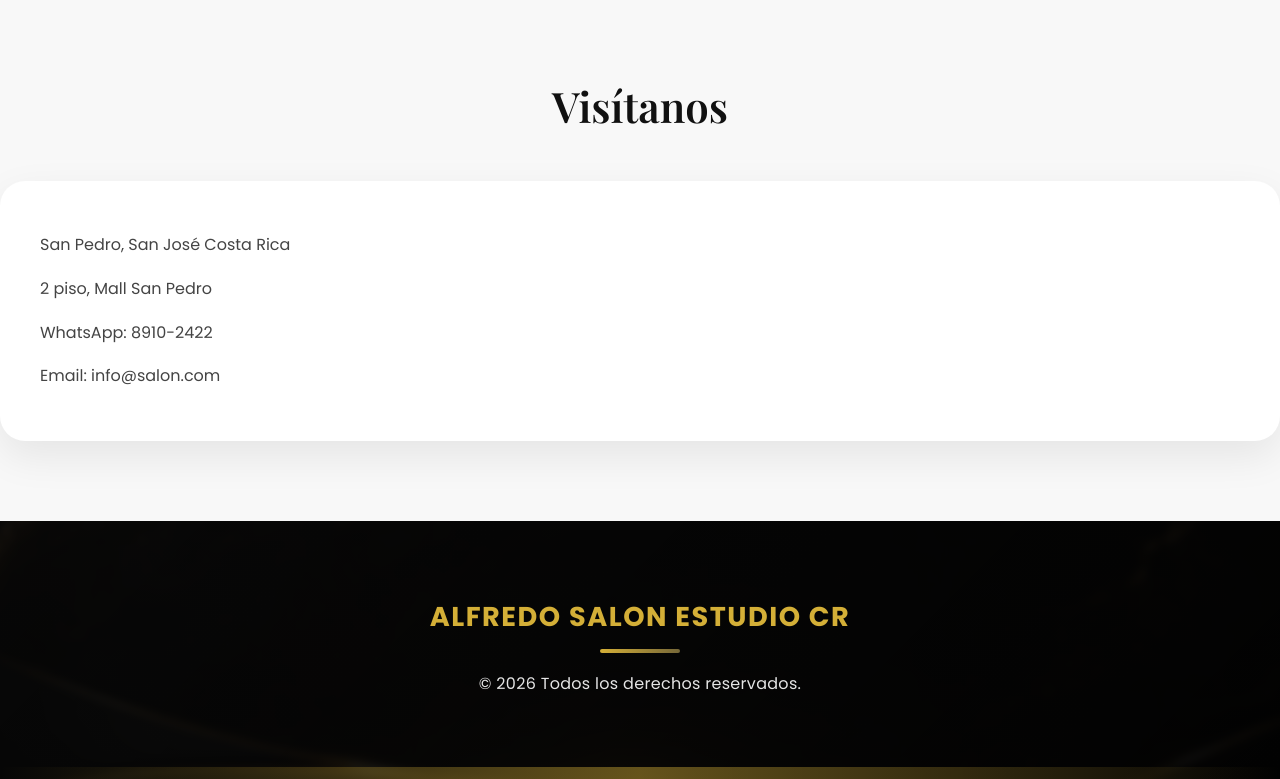
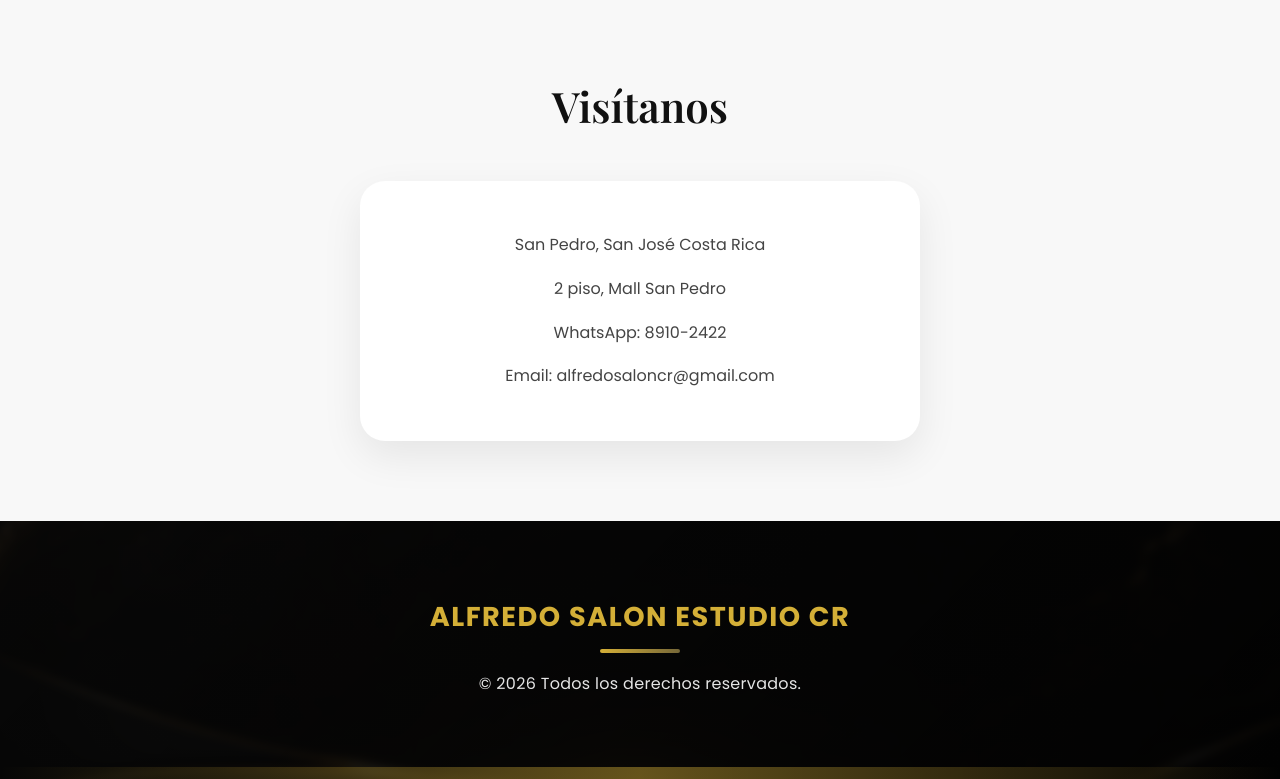
Before and after one commit to Orlando211995/SalonBelleza, a PHP site: page /SalonBelleza/ in a window 1280 px wide. Shown: the part 3504-4283 px from the top of the page. Run offline with PHP 8.4, Linux system fonts and the light colour scheme; data comes from the database, SQL or seed files in the repository; data that the repository does not hold is empty; some libraries are stand-ins or nearby versions.

Commit message:
Centrar seccion Visitanos y actualizar correo
Co-authored-by: Copilot <223556219+Copilot@users.noreply.github.com>

```diff
--- a/Assets/css/base.css
+++ b/Assets/css/base.css
@@ -95,6 +95,14 @@ section{
     max-width:100%;
     margin-top:0;
     text-align:left;
+}
+
+.contacto-home .contacto-info{
+
+    max-width:560px;
+    margin:0 auto;
+    text-align:center;
+
 }
 
 .contacto-info h3,
--- a/SalonBelleza/index.php
+++ b/SalonBelleza/index.php
@@ -267,7 +267,7 @@ $productosDestacados = array_slice($productosDestacados, 0, 4);
 
         <p>WhatsApp: 8910-2422</p>
 
-        <p>Email: info@salon.com</p>
+        <p>Email: alfredosaloncr@gmail.com</p>
 
     </div>
 
```
